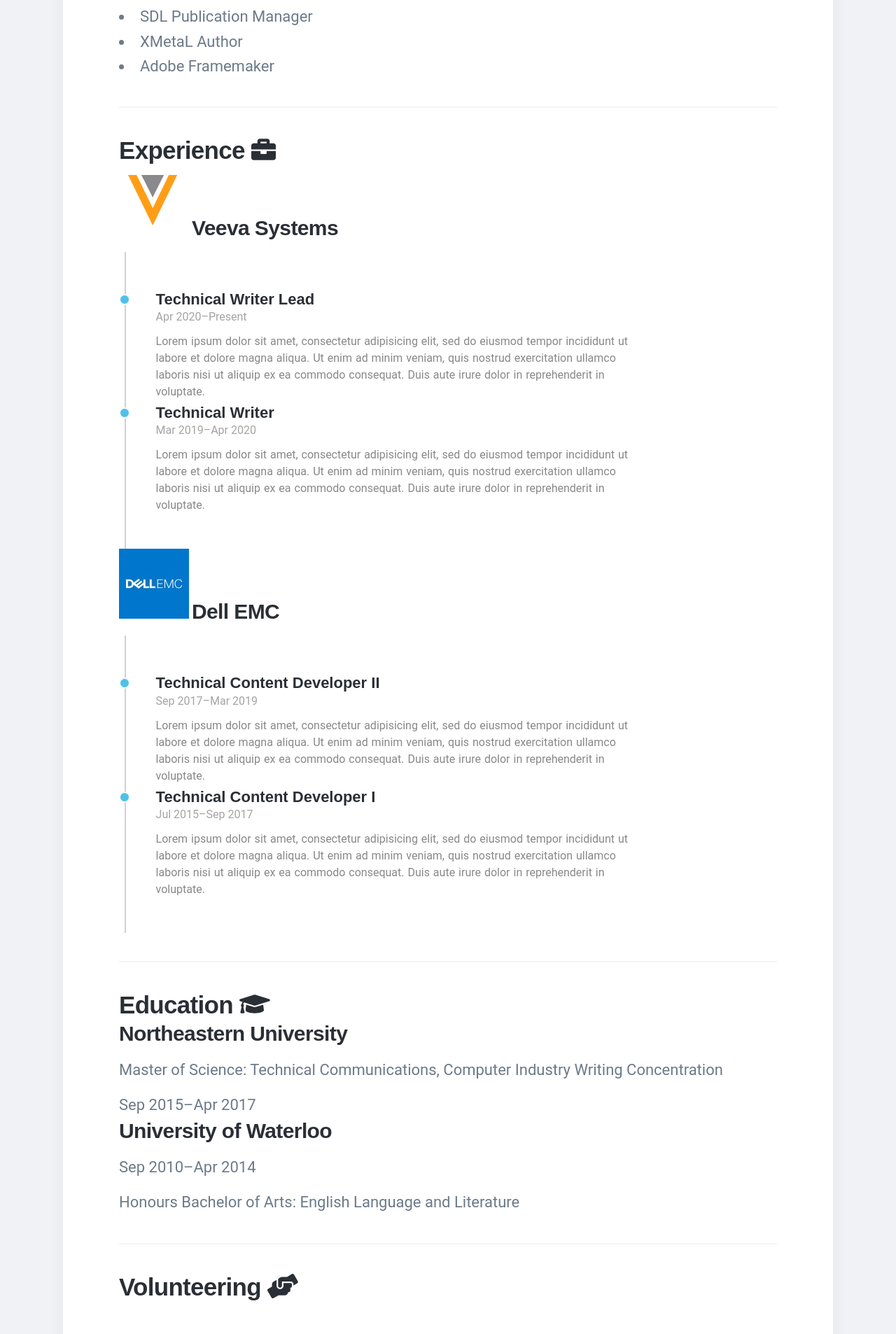
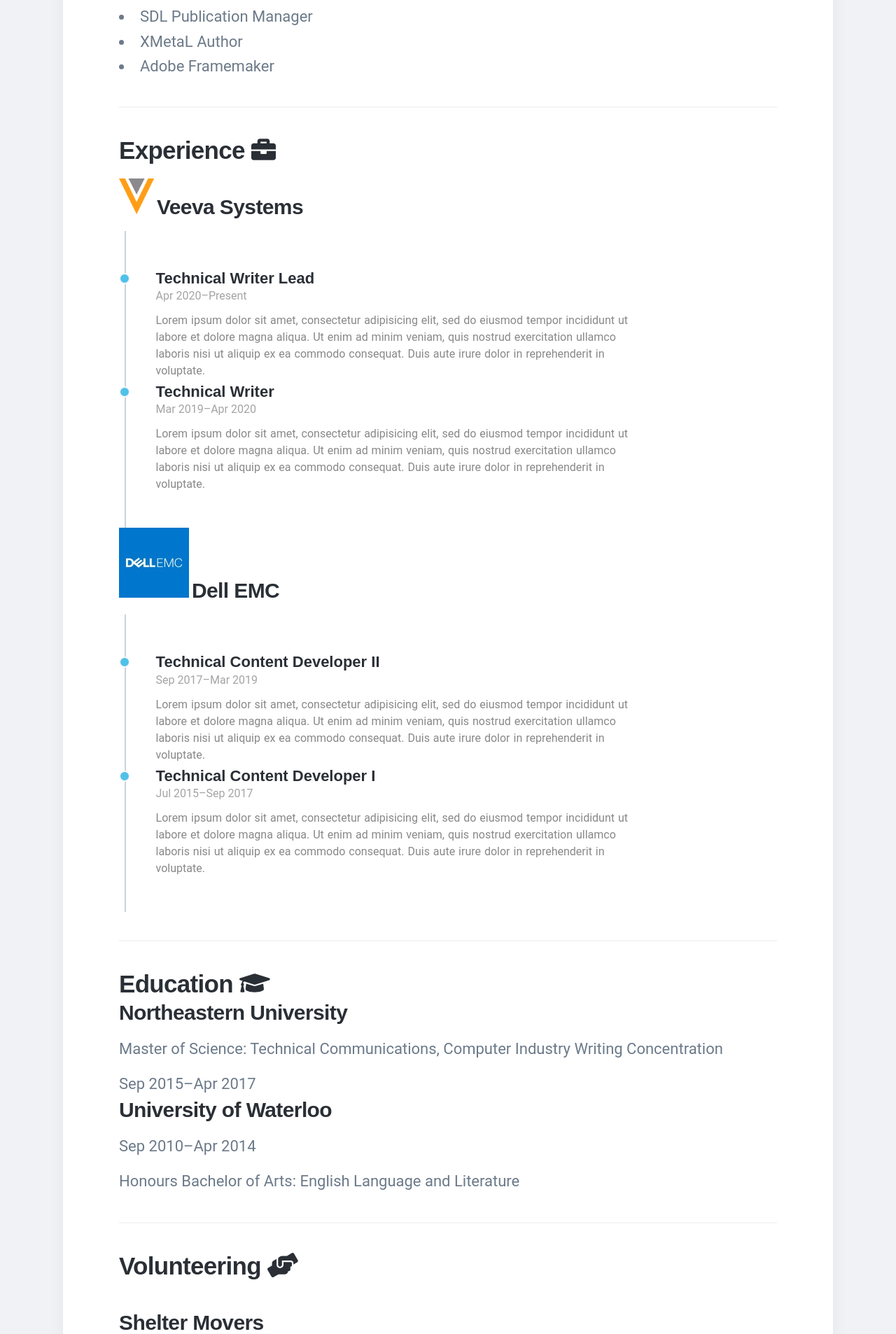
Before and after one commit to emilyrushton/emilyrushton.github.io, a Jekyll site: the page built from index.html, in a window 1280 px wide. Shown: the part 1259-3165 px from the top of the page at 70% size. Built offline with Jekyll 4.4.1, drawn with Linux system fonts in a browser that asks for light colours; nearby versions of some CDN libraries; some web fonts are replaced.

Commit message:
Logo sizing

```diff
--- a/index.html
+++ b/index.html
@@ -52,7 +52,7 @@
 				<div>
 					<h2>Experience <i class="fas fa-briefcase"></i></h2>
 					<div class="inlineparent" style="margin-bottom: 15px;">
-						<img src="{{ '/images/Veeva_V.png' | relative_url }}" class="inlinechild">
+						<img src="{{ '/images/Veeva_V.png' | relative_url }}" class="inlinechild inlineimage">
 						<h3 class="inlinechild">Veeva Systems</h3>
 					</div>
 					<div class="timeline-container">
```
Also changed, not shown: images/Veeva_V.png.
